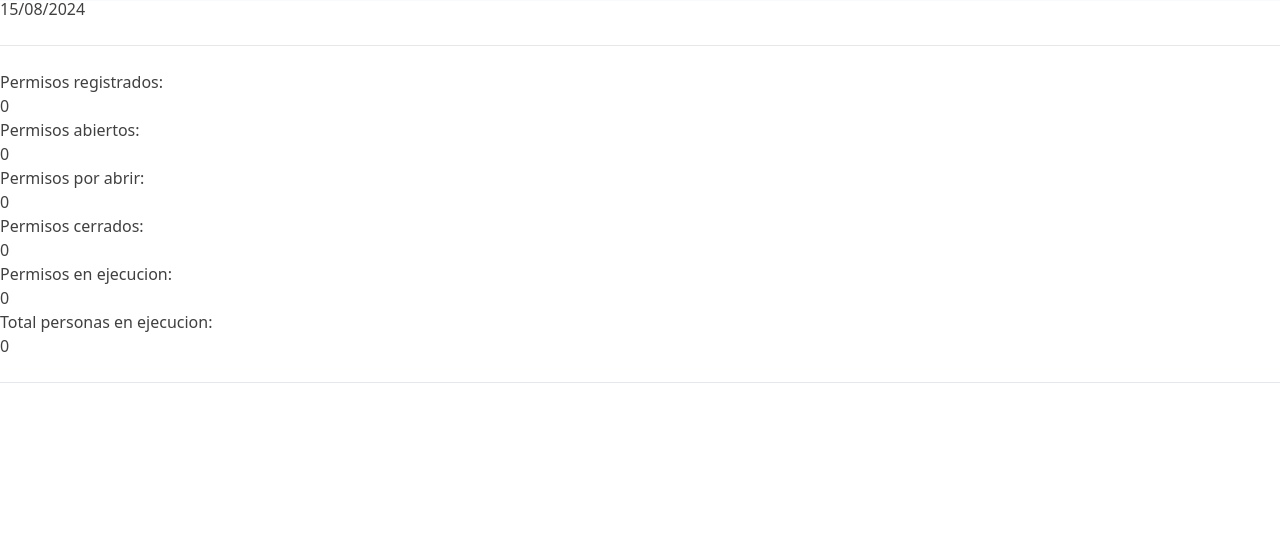
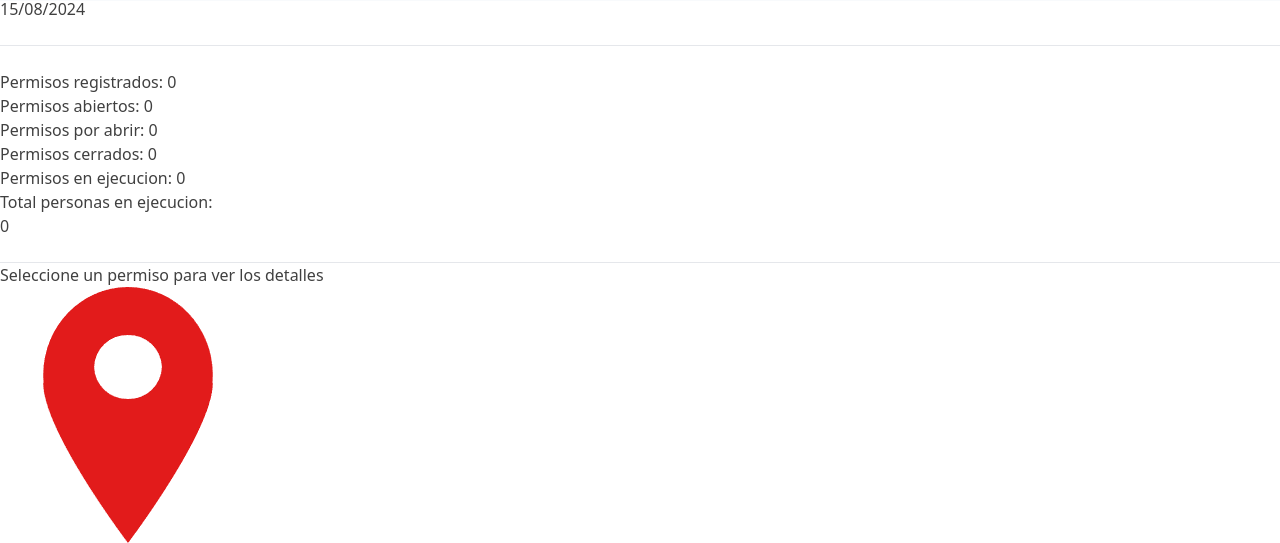
Before and after one commit to victorwcv/control-de-trabajo, a React (Vite) app: page /map in a window 1280 px wide. Shown: the part 799-1342 px from the top of the page. Before the commit the page ends 1206 px from the top, so only its background shows below. Built offline with nearby package versions, Linux system fonts and the light colour scheme; no server answers; the database is empty.

Commit message:
feat: :sparkles: Add details of permit in the plot

```diff
--- a/src/components/MapDetails.jsx
+++ b/src/components/MapDetails.jsx
@@ -1,38 +1,48 @@
 import { useAppContext } from "../context/AppContext";
+import { usePlotContext } from "../context/PlotContext";
 import { shortDateFormated } from "../utils/dates";
+import PlotPermitDetails from "./PlotPermitDetails";
 
 function MapDetails() {
-  const { sharedData, setSharedData } = useAppContext();
+  const { sharedData } = useAppContext();
+  const { workPermit, setWorkPermit } = usePlotContext();
 
   return (
     <div className="w-[300px] h-[700px] bg-slate-50 rounded-lg ">
       <h2 className="text-center font-bold text-2xl mt-4">Resumen</h2>
       <div className="flex flex-col gap-2 p-4">
         <ul className="text-center">
-          <li>
-            {shortDateFormated()}
-          </li>
+          <li>{shortDateFormated()}</li>
           <br />
           <hr />
           <br />
           <li className="mb-1">
-            <p className="block text-left font-semibold">
+            <span className=" text-left font-semibold">
               Permisos registrados:{" "}
-            </p>
+            </span>
             {sharedData?.length}
           </li>
 
           <li className="mb-1">
-            <p className="block text-left font-semibold">Permisos abiertos: </p>
+            <span className=" text-left font-semibold">
+              Permisos abiertos:{" "}
+            </span>
             {sharedData?.filter((entry) => entry.horaAp).length}
           </li>
           <li className="mb-1">
-            <p className="block text-left font-semibold">Permisos por abrir: </p>
-            {sharedData?.filter((entry) => !entry.horaAp && !entry.horaCierre).length}
+            <span className=" text-left font-semibold">
+              Permisos por abrir:{" "}
+            </span>
+            {
+              sharedData?.filter((entry) => !entry.horaAp && !entry.horaCierre)
+                .length
+            }
           </li>
 
           <li className="mb-1">
-            <p className="block text-left font-semibold">Permisos cerrados: </p>
+            <span className=" text-left font-semibold">
+              Permisos cerrados:{" "}
+            </span>
             {
               sharedData?.filter((entry) => entry.horaAp && entry.horaCierre)
                 .length
@@ -40,18 +50,16 @@ function MapDetails() {
           </li>
 
           <li className="mb-1">
-            <p className="block text-left font-semibold">
+            <span className=" text-left font-semibold">
               Permisos en ejecucion:{" "}
-            </p>
+            </span>
             {
               sharedData?.filter((entry) => entry.horaAp && !entry.horaCierre)
                 .length
             }
           </li>
           <li className="mb-1">
-            <p className="block text-left font-semibold">
-              Total personas en ejecucion:{" "}
-            </p>
+            <p className="font-semibold">Total personas en ejecucion: </p>
             {sharedData
               ?.filter((entry) => entry.horaAp && !entry.horaCierre)
               .reduce((prev, curr) => prev + curr?.numPersonas, 0)}
@@ -59,8 +67,32 @@ function MapDetails() {
 
           <br />
           <hr />
-          <br />
         </ul>
+        <div className="relative">
+          {workPermit ? (
+            <>
+              <button
+                className="absolute top-0 right-0 font-bold bg-red-500 text-white px-2 rounded-sm"
+                onClick={() => setWorkPermit(null)}
+              >
+                X
+              </button>
+
+              <PlotPermitDetails workPermit={workPermit} />
+            </>
+          ) : (
+            <div className="flex flex-col justify-center items-center">
+              <p className=" font-semibold text-center mx-6 mb-6 mt-16">
+                Seleccione un permiso para ver los detalles
+              </p>
+              <img
+                src="/images/pointer.png"
+                alt="pointer"
+                className="size-14"
+              />
+            </div>
+          )}
+        </div>
       </div>
     </div>
   );
--- a/src/components/PlantMap.jsx
+++ b/src/components/PlantMap.jsx
@@ -1,14 +1,14 @@
 import { useEffect } from "react";
 import "../styles/plantMap.css";
 import { useAppContext } from "../context/AppContext";
-import { getAllFromFirestore } from "../DAL";
 import { db } from "../firebase";
 import { collection, onSnapshot, query, where } from "firebase/firestore";
 import { currentDateFormated } from "../utils/dates";
+import { usePlotContext } from "../context/PlotContext";
 
 function PlantMap() {
   const { sharedData, setSharedData } = useAppContext();
-  console.log(sharedData);
+  const { setWorkPermit } = usePlotContext();
 
   useEffect(() => {
     const date = currentDateFormated().split("T")[0];
@@ -55,7 +55,11 @@ function PlantMap() {
             src="./images/pointer.png"
             className="size-6 inline-block shine"
             alt="pointer"
-            title={data?.ejecutante}
+            title={data?.nPDT}
+            onClick={() => {
+              setWorkPermit(null);
+              setWorkPermit(data);
+            }}
           />
         ))}
       </div>
@@ -67,7 +71,11 @@ function PlantMap() {
             src="./images/pointer.png"
             className="size-6 inline-block shine"
             alt="pointer"
-            title={data?.ejecutante}
+            title={data?.nPDT}
+            onClick={() => {
+              setWorkPermit(null);
+              setWorkPermit(data);
+            }}
           />
         ))}
       </div>
@@ -79,7 +87,11 @@ function PlantMap() {
             src="./images/pointer.png"
             className="size-6 inline-block shine"
             alt="pointer"
-            title={data?.ejecutante}
+            title={data?.nPDT}
+            onClick={() => {
+              setWorkPermit(null);
+              setWorkPermit(data);
+            }}
           />
         ))}
       </div>
@@ -91,7 +103,11 @@ function PlantMap() {
             src="./images/pointer.png"
             className="size-6 inline-block shine"
             alt="pointer"
-            title={data?.ejecutante}
+            title={data?.nPDT}
+            onClick={() => {
+              setWorkPermit(null);
+              setWorkPermit(data);
+            }}
           />
         ))}
       </div>
@@ -103,7 +119,11 @@ function PlantMap() {
             src="./images/pointer.png"
             className="size-6 inline-block shine"
             alt="pointer"
-            title={data?.ejecutante}
+            title={data?.nPDT}
+            onClick={() => {
+              setWorkPermit(null);
+              setWorkPermit(data);
+            }}
           />
         ))}
       </div>
@@ -115,7 +135,11 @@ function PlantMap() {
             src="./images/pointer.png"
             className="size-6 inline-block shine"
             alt="pointer"
-            title={data?.ejecutante}
+            title={data?.nPDT}
+            onClick={() => {
+              setWorkPermit(null);
+              setWorkPermit(data);
+            }}
           />
         ))}
       </div>
@@ -127,7 +151,11 @@ function PlantMap() {
             src="./images/pointer.png"
             className="size-6 inline-block shine"
             alt="pointer"
-            title={data?.ejecutante}
+            title={data?.nPDT}
+            onClick={() => {
+              setWorkPermit(null);
+              setWorkPermit(data);
+            }}
           />
         ))}
       </div>
--- /dev/null
+++ b/src/components/PlotPermitDetails.jsx
@@ -0,0 +1,21 @@
+import React from "react";
+
+function PlotPermitDetails({ workPermit }) {
+  return (
+    <div className="flex flex-col justify-center items-center">
+      <h2 className="text-center font-bold text-xl my-4">Detalle</h2>
+      <h5 className="font-semibold mt-1">Numero de permiso</h5>
+      <p> {workPermit.nPDT}</p>
+      <h5 className="font-semibold mt-1">Area</h5>
+      <p> {workPermit.area}</p>
+      <h5 className="font-semibold mt-1">Ejecutante</h5>
+      <p> {workPermit.ejecutante}</p>
+      <h5 className="font-semibold mt-1">Personas</h5>
+      <p> {workPermit.numPersonas}</p>
+      <h5 className="font-semibold mt-1">Hora de apertura</h5>
+      <p> {workPermit.horaAp}</p>
+    </div>
+  );
+}
+
+export default PlotPermitDetails;
--- /dev/null
+++ b/src/context/PlotContext.jsx
@@ -0,0 +1,15 @@
+import { createContext, useState, useContext } from 'react';
+
+const PlotContext = createContext();
+
+export const PlotProvider = ({ children }) => {
+  const [workPermit, setWorkPermit] = useState(null);
+
+  return (
+    <PlotContext.Provider value={{ workPermit, setWorkPermit }}>
+      {children}
+    </PlotContext.Provider>
+  );
+};
+
+export const usePlotContext = () => useContext(PlotContext);
--- a/src/pages/Map.jsx
+++ b/src/pages/Map.jsx
@@ -1,15 +1,18 @@
 import React from "react";
 import PlantMap from "../components/PlantMap";
 import MapDetails from "../components/MapDetails";
+import { PlotProvider } from "../context/PlotContext";
 
 function Map() {
   return (
-    <div className="h-[calc(100vh-64px)] flex justify-center items-center overflow-auto">
-      <div className="flex justify-center items-center p-4 gap-4 bg-slate-200 shadow-md rounded-lg">
-        <PlantMap />
-        <MapDetails />
+    <PlotProvider>
+      <div className="h-[calc(100vh-64px)] flex justify-center items-center overflow-auto">
+        <div className="flex justify-center items-center p-4 gap-4 bg-slate-200 shadow-md rounded-lg">
+          <PlantMap />
+          <MapDetails />
+        </div>
       </div>
-    </div>
+    </PlotProvider>
   );
 }
 
```
